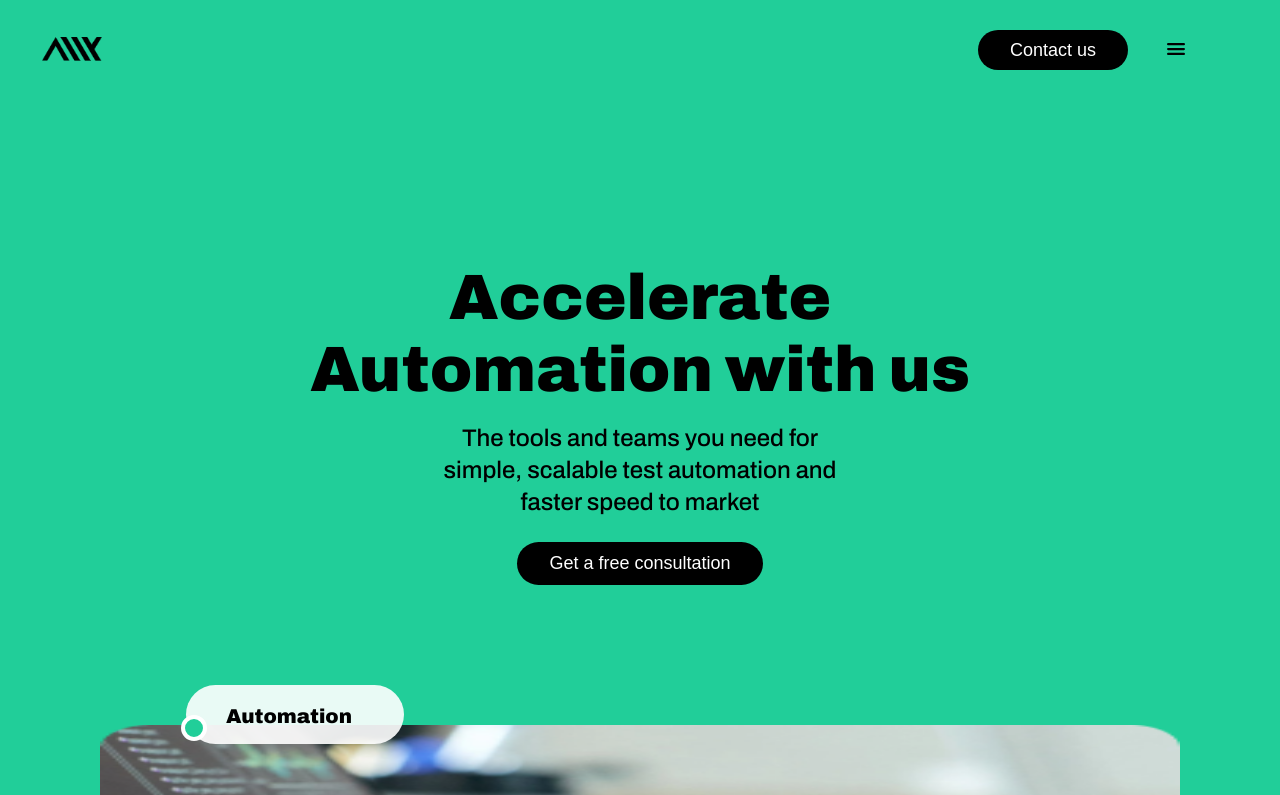
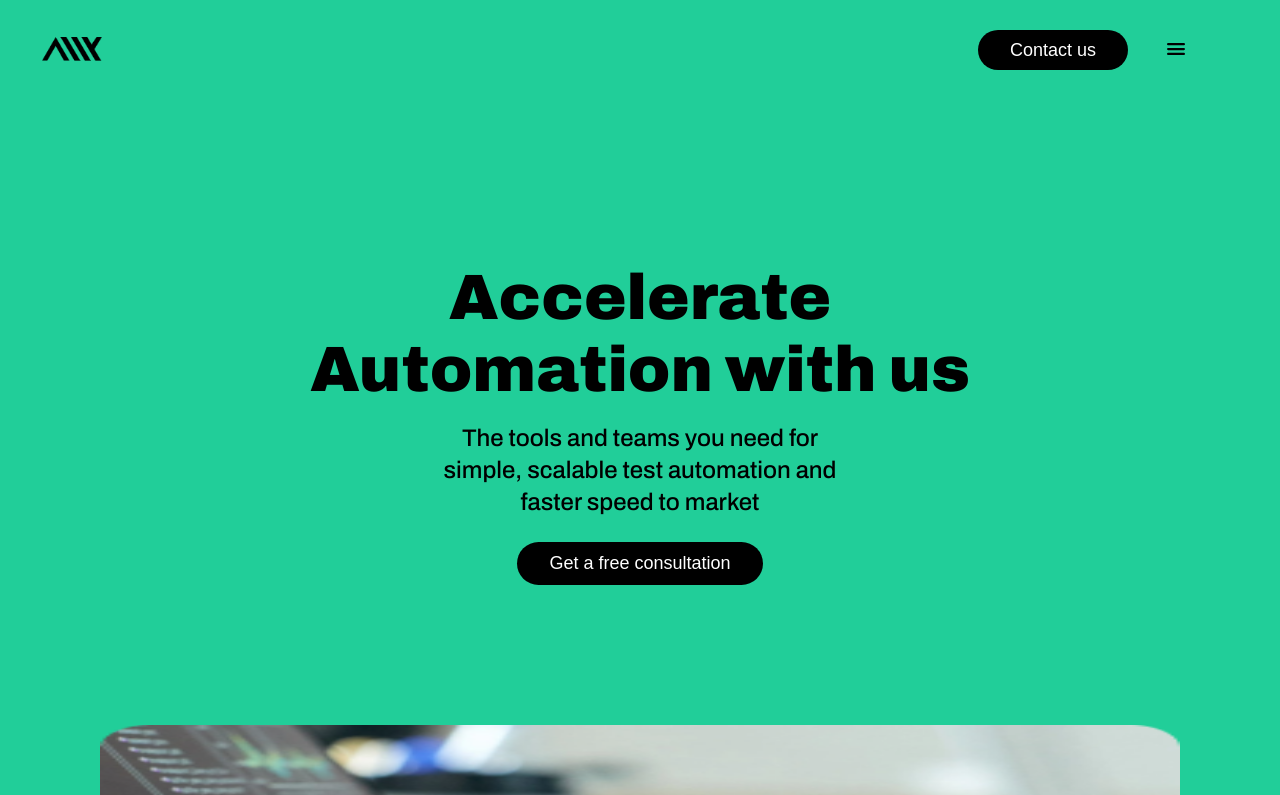
Before and after one commit to a11ysolutions/website, a React (Create React App) app: page /automation in a window 1280 px wide. Shown: the top 795 px of the page. Built offline with nearby package versions, Linux system fonts and the light colour scheme.

Commit message:
fix: add pill position from a css class

```diff
--- a/src/Components/Accessibility/Accessibility.js
+++ b/src/Components/Accessibility/Accessibility.js
@@ -29,7 +29,7 @@ function Accessibility() {
                 pillText="Accessibility"
                 imgSrc="./explain-hand-with-laptop.png"
                 containerStyle={{ position: "relative", marginTop: "50px" }}
-                pillPosition={{ top: "-40px", left: "170px" }}
+                pillPositionClass="pill-position"
             />
 
             <section className="a11y-qualities">
--- a/src/Components/Automation/Automation.css
+++ b/src/Components/Automation/Automation.css
@@ -162,6 +162,10 @@
     background-color: #AAAAAA19;
 }
 
+.pill-position{
+    top: -40px;
+    left: 170px;
+}
 
 @media screen and (min-width: 768px) and (max-width: 1200px){
     .a11y-button.automation{
@@ -222,6 +226,12 @@
     .second-info .intermediate-image{
         margin-left: 270px;
     }
+
+    .pill-position{
+        top: -40px;
+        left: 470px;
+    }
+
 
 }
 
@@ -293,4 +303,10 @@
         margin-left: -100px;
         margin-right: 40px;
     }
+
+    .pill-position{
+        top: 240px;
+        left: 1300px;
+    }
+
 }
--- a/src/Components/Automation/Automation.js
+++ b/src/Components/Automation/Automation.js
@@ -41,7 +41,7 @@ function Automation() {
                 pillText="Automation"
                 imgSrc="./working-code.png"
                 containerStyle={{ position: "relative", marginTop: "50px" }}
-                pillPosition={{ top: "-40px", left: "170px" }}
+                pillPositionClass="pill-position"
             />
 
             <section className="info-with-image first-info">
--- a/src/Components/UI/Illustration/Illustration.js
+++ b/src/Components/UI/Illustration/Illustration.js
@@ -2,7 +2,7 @@ import React from "react";
 import Pill from "../Pill/Pill";
 import "./Illustration.css";
 
-function Illustration({pillText, imgSrc, containerStyle, pillPosition}) {
+function Illustration({pillText, imgSrc, containerStyle, pillPositionClass}) {
   return (
     <div className="illustration-container">
         <div className="illustration-main">
@@ -10,10 +10,10 @@ function Illustration({pillText, imgSrc, containerStyle, pillPosition}) {
                 <img
                 src={imgSrc}
                 className="illustration"
-                alt="desktop"
+                alt="Main image"
                 />
 
-                <Pill position={pillPosition}>{pillText}</Pill>
+                <Pill className={pillPositionClass}>{pillText}</Pill>
                 <div className="illustration-small-circle"></div>
                 <div className="illustration-large-circle"></div>
             </div>
```
